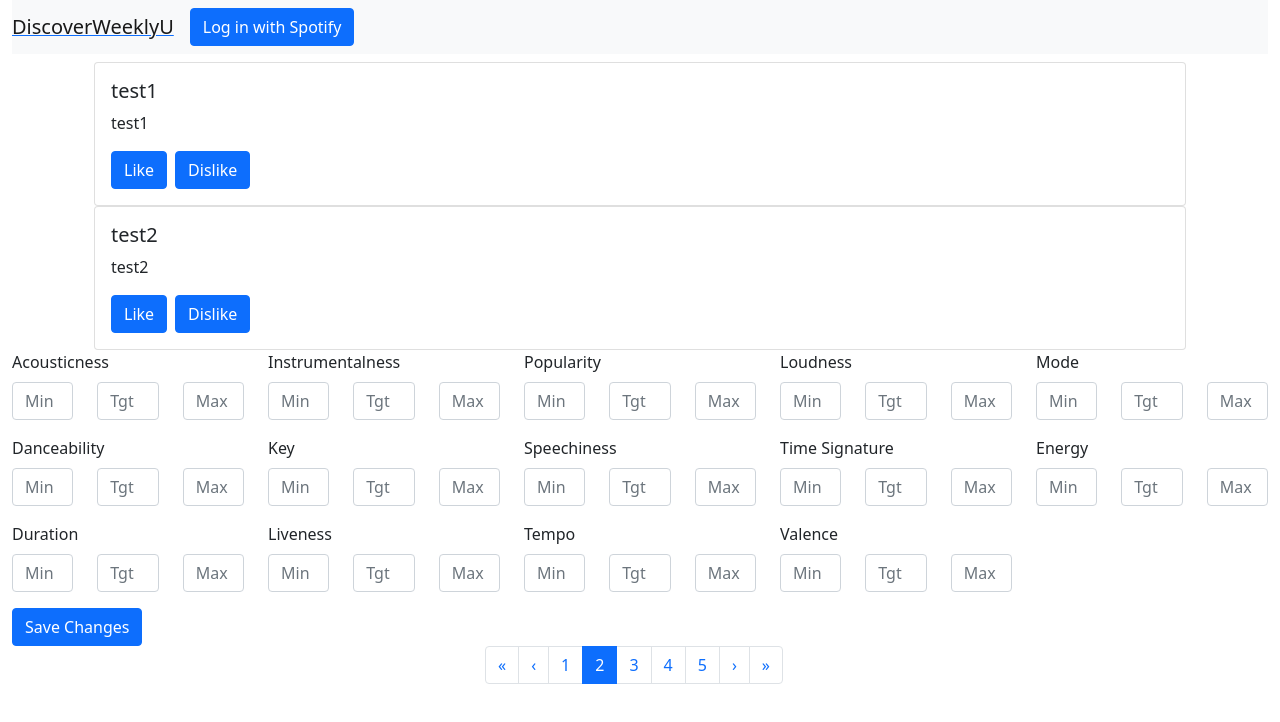
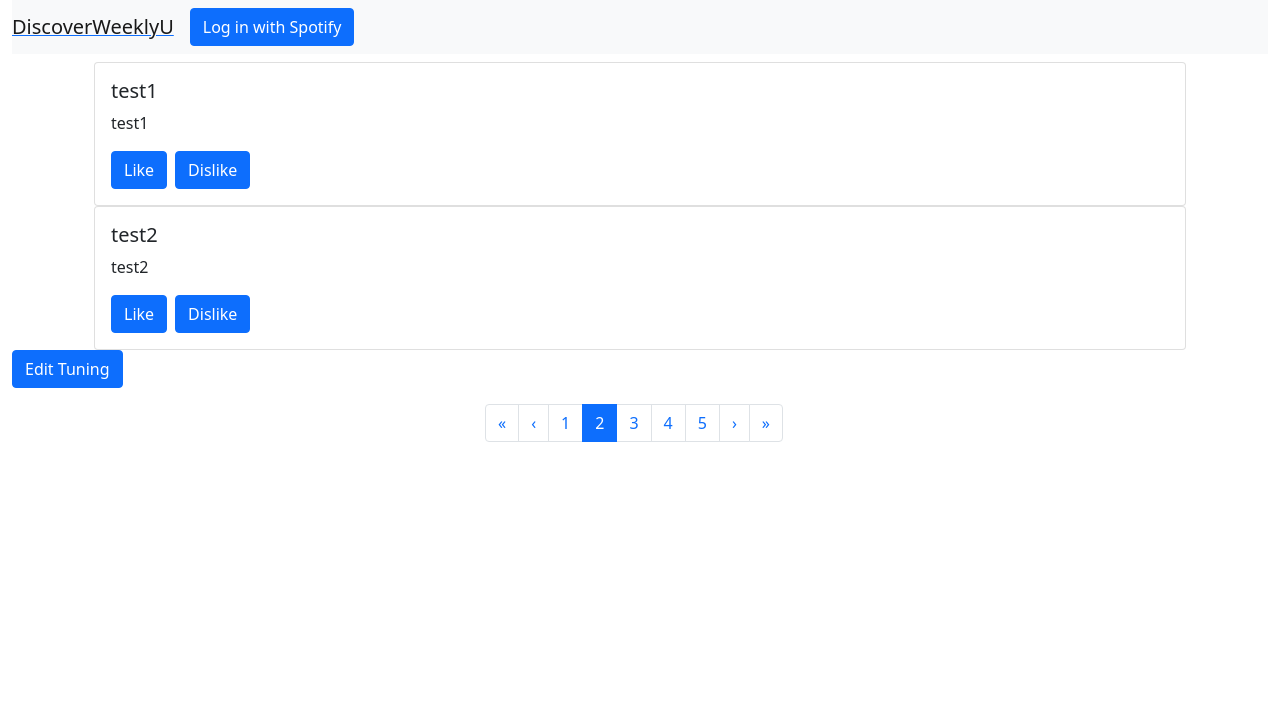
Before and after one commit to UTSCC09/project-bestestc09group, a React (Create React App) app in the folder client/: page /recordpath/1 in a window 1280 px wide. Shown: the top 722 px of the page. Built offline with nearby package versions, Linux system fonts and the light colour scheme; no server answers.

Commit message:
Edit Tuning Toggle

```diff
--- a/client/src/components/Record.js
+++ b/client/src/components/Record.js
@@ -1,19 +1,29 @@
-import React from 'react';
+import { React, useState } from 'react';
 
 /* ----- Styling ----- */
 import Container from 'react-bootstrap/Container';
 import Row from 'react-bootstrap/Row';
 import TuningEdit from './TuningEdit';
 import Playlist from './Playlist';
+import Button from 'react-bootstrap/Button';
+import Collapse from 'react-bootstrap/esm/Collapse';
 
 const Record = ({tuning}) => {
+    const [show, setShow] = useState(false);
+
     return (
         <Container fluid>
             <Row>
                 <Playlist/>
             </Row>
+
+            <Button className="mb-3" onClick={() => setShow(!show)}>Edit Tuning</Button>
             <Row>
-                <TuningEdit tuning={tuning}/>
+                <Collapse in={show}>
+                    <Container fluid>
+                        <TuningEdit tuning={tuning}/>
+                    </Container>
+                </Collapse>
             </Row>
         </Container>
     );
```
